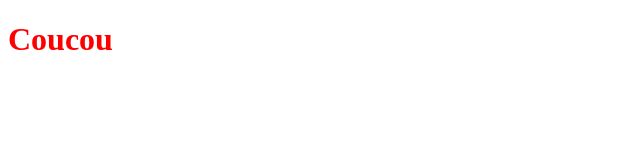
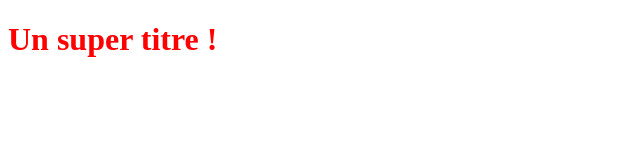
Before and after one commit to LaflorentieNicolas/OpenclassroomsProject, a plain HTML site: page index.html in a window 1280 px wide. Shown: the whole page, without its empty margins (0-640 px from the left). Drawn offline with Linux system fonts and the light colour scheme.

Commit message:
Modification du titre H1

```diff
--- a/index.html
+++ b/index.html
@@ -7,6 +7,6 @@
     <title>Document</title>
 </head>
 <body>
-    <h1>Coucou</h1>
+    <h1>Un super titre !</h1>
 </body>
 </html>
```
